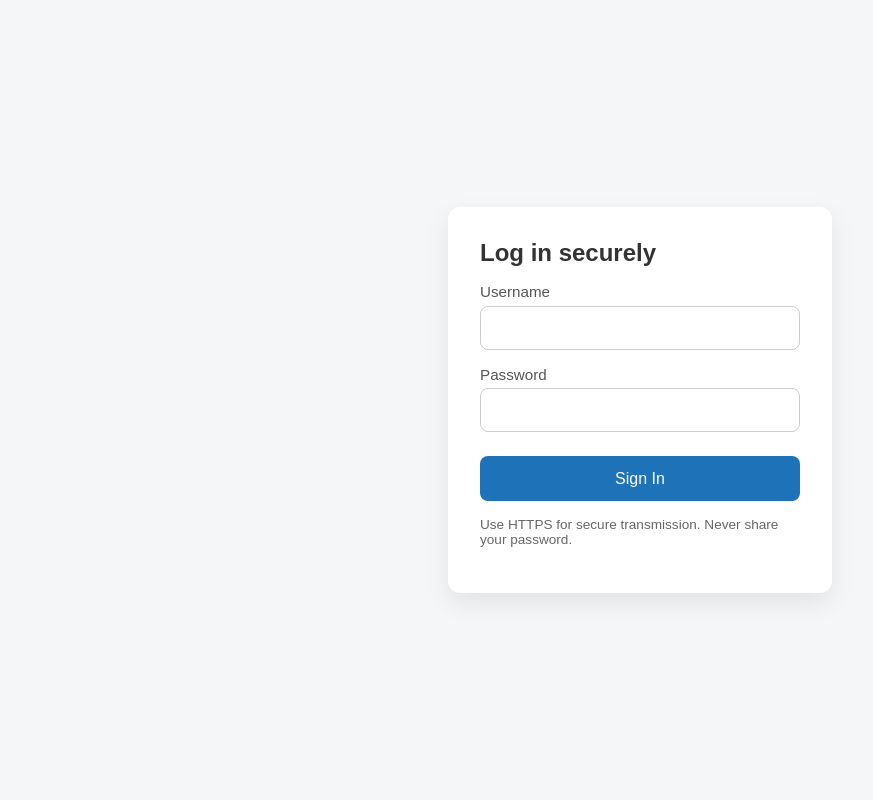
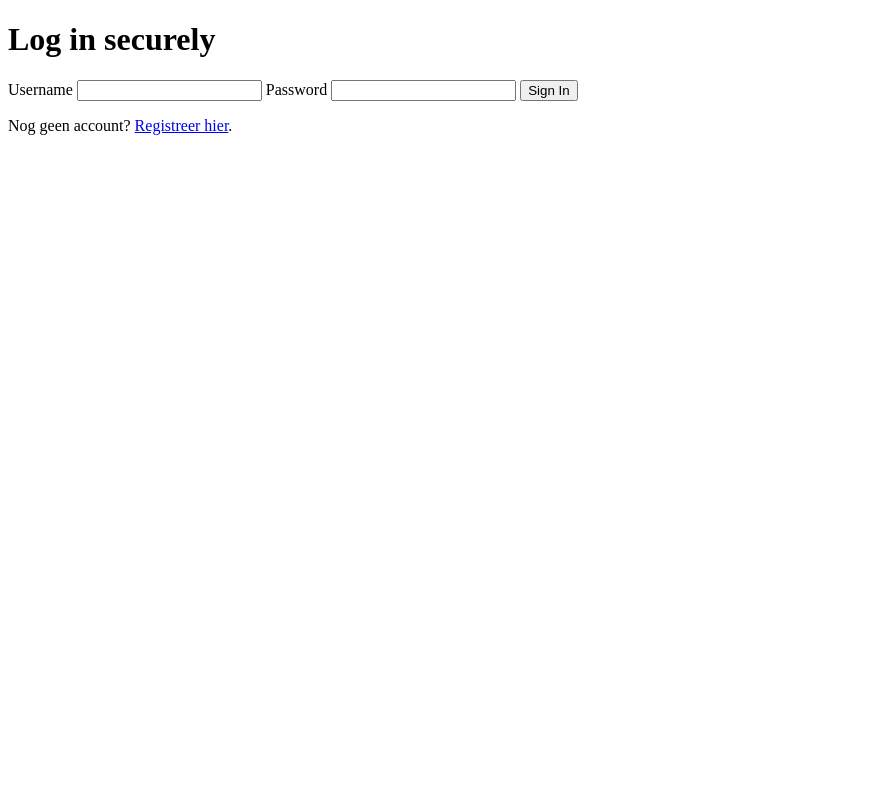
Before and after one commit to Mazerp1/WK-prono, a Flask app: page /login in a window 1280 px wide. Shown: the whole page, without its empty margins (0-873 px from the left). Run offline with Flask 3, Linux system fonts and the light colour scheme.

Commit message:
Implement user authentication with registration and login functionality

```diff
--- a/LoginDB.py
+++ b/LoginDB.py
@@ -4,10 +4,10 @@
 cursor = conn.cursor()
 
 cursor.execute("""
-CREATE TABLE IF NOT EXISTS registrants (
+CREATE TABLE IF NOT EXISTS users (
     id INTEGER PRIMARY KEY AUTOINCREMENT,
-    name TEXT NOT NULL,
-    sport TEXT NOT NULL
+    username TEXT NOT NULL UNIQUE,
+    password TEXT NOT NULL
 )
 """)
 
--- a/app.py
+++ b/app.py
@@ -1,15 +1,69 @@
 #flask --app app --debug run#
-from flask import Flask, render_template
+from flask import Flask, render_template, request, redirect
+import sqlite3
+from werkzeug.security import check_password_hash, generate_password_hash
 
 app = Flask(__name__)
+app.config["SECRET_KEY"] = "your-secret-key"
 
 @app.route("/")
 def index():
     return render_template("index.html")
 
-@app.route("/login")
+@app.route("/login", methods=["GET", "POST"])
 def login():
+
+    if request.method == "POST":
+
+        username = request.form.get("username")
+        password = request.form.get("password")
+
+        conn = sqlite3.connect("login.db")
+        cursor = conn.cursor()
+
+        cursor.execute(
+            "SELECT password FROM users WHERE username = ?",
+            (username,)
+        )
+
+        user = cursor.fetchone()
+        conn.close()
+
+        if user and check_password_hash(user[0], password):
+            return redirect("/dashboard")
+        else:
+            return "Invalid credentials"
+
     return render_template("login.html")
+
+@app.route("/register", methods=["GET", "POST"])
+def register():
+
+    if request.method == "POST":
+
+        username = request.form.get("username")
+        password = request.form.get("password")
+
+        hashed_password = generate_password_hash(password)
+
+        conn = sqlite3.connect("login.db")
+        cursor = conn.cursor()
+
+        cursor.execute(
+            "INSERT INTO users (username, password) VALUES (?, ?)",
+            (username, hashed_password)
+        )
+
+        conn.commit()
+        conn.close()
+
+        return redirect("/login")
+
+    return render_template("register.html")
+
+@app.route("/dashboard")
+def dashboard():
+    return render_template("dashboard.html")
 
 if __name__ == "__main__":
     app.run(debug=True)
--- a/templates/layout.html
+++ b/templates/layout.html
@@ -3,7 +3,7 @@
 <html lang="en">
 <head>
     <meta name="viewport" content="width=device-width, initial-scale=1.0">
-    <title>froshims</title>
+    <title>WK-Pronostiek</title>
 </head>
 <body>
     {% block body %}
--- a/templates/login.html
+++ b/templates/login.html
@@ -1,79 +1,25 @@
-<!DOCTYPE html>
-<html lang="en">
-<head>
-    <meta charset="UTF-8">
-    <meta name="viewport" content="width=device-width, initial-scale=1.0">
-    <title>Secure Login</title>
-    <style>
-        body {
-            font-family: Arial, sans-serif;
-            display: flex;
-            justify-content: center;
-            align-items: center;
-            height: 100vh;
-            margin: 0;
-            background: #f4f6f8;
-        }
-        .login-card {
-            background: white;
-            border-radius: 12px;
-            padding: 2rem;
-            box-shadow: 0 10px 25px rgba(0, 0, 0, 0.08);
-            width: 320px;
-        }
-        .login-card h1 {
-            margin-top: 0;
-            font-size: 1.5rem;
-            color: #333;
-        }
-        .login-card label {
-            display: block;
-            margin-top: 1rem;
-            font-size: 0.95rem;
-            color: #555;
-        }
-        .login-card input {
-            width: 100%;
-            padding: 0.75rem;
-            margin-top: 0.35rem;
-            border: 1px solid #ccc;
-            border-radius: 8px;
-            box-sizing: border-box;
-            font-size: 1rem;
-        }
-        .login-card button {
-            width: 100%;
-            padding: 0.85rem;
-            margin-top: 1.5rem;
-            border: none;
-            border-radius: 8px;
-            background: #1d72b8;
-            color: white;
-            font-size: 1rem;
-            cursor: pointer;
-        }
-        .login-card button:hover {
-            background: #155a8a;
-        }
-        .login-card .info {
-            margin-top: 1rem;
-            font-size: 0.85rem;
-            color: #666;
-        }
-    </style>
-</head>
-<body>
+{% extends "layout.html" %}
+
+{% block body %}
+
 <main class="login-card">
     <h1>Log in securely</h1>
+
     <form method="post" action="/login">
         <input type="hidden" name="csrf_token" value="{{ csrf_token }}">
+
         <label for="username">Username</label>
         <input id="username" name="username" type="text" autocomplete="username" required>
+
         <label for="password">Password</label>
         <input id="password" name="password" type="password" autocomplete="current-password" required>
+
         <button type="submit">Sign In</button>
     </form>
-        <p class="info">Use HTTPS for secure transmission. Never share your password.</p>
+
+    <p class="info">
+        Nog geen account? <a href="/register">Registreer hier</a>.
+    </p>
 </main>
-</body>
-</html>
+
+{% endblock %}
```
Also changed, not shown: templates/dashboard.html (added, +11 -0 lines), templates/index.html (+3 -5 lines), templates/regels.html (added, +22 -0 lines), templates/register.html (added, +23 -0 lines), static/style.css (added). Lines whose indentation alone changed are shown as unchanged.
